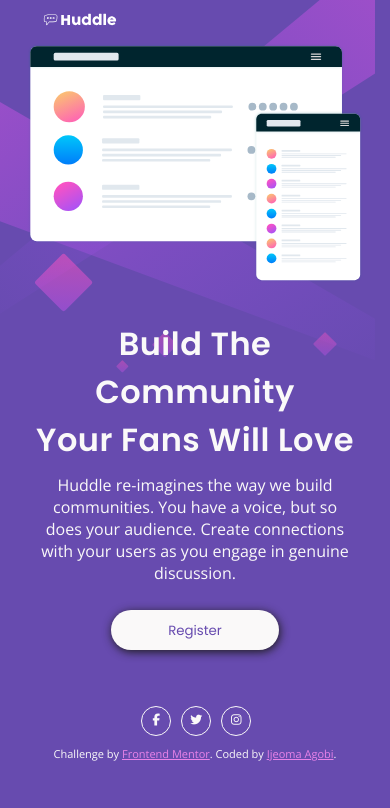
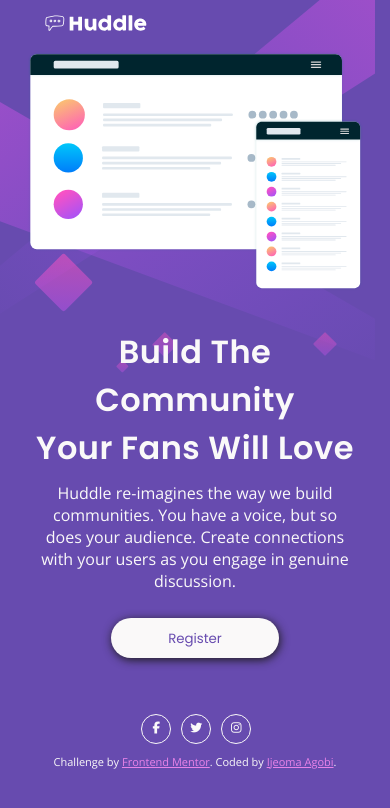
Before and after one commit to fremdie/Huddle_LP, a plain HTML site: page index.html in a window 390 px wide. Drawn offline with nearby package versions, Linux system fonts and the light colour scheme.

Commit message:
Update style.css

```diff
--- a/css/style.css
+++ b/css/style.css
@@ -96,7 +96,7 @@ i:hover {
         padding: 0 2.5rem;
     }
     .logo img {
-        max-width: 25%;
+        max-width: 35%;
     }
     .box {
         flex-direction: column;
```
